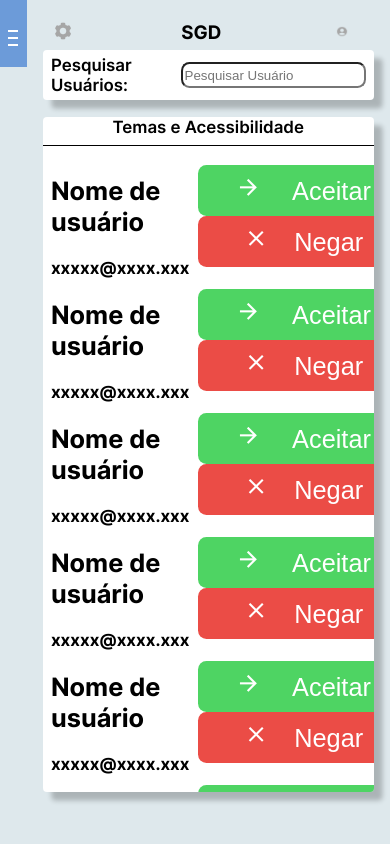
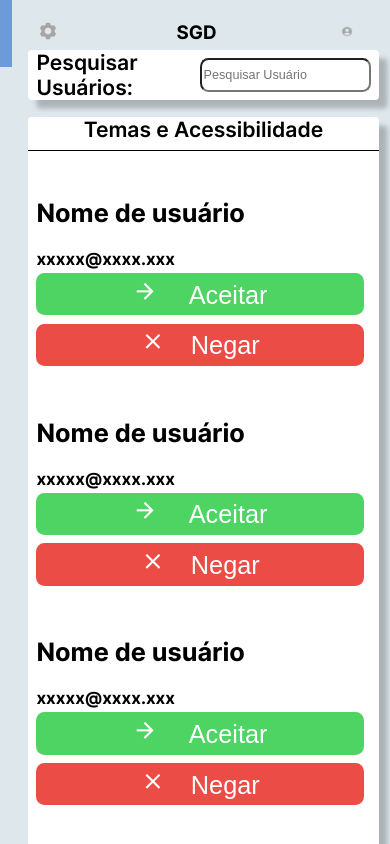
Before and after one commit to Conexao-Solidaria/consol-site-reactjs, a React (Create React App) app: page /acessos in a window 390 px wide. Built offline with nearby package versions, Linux system fonts and the light colour scheme.

Commit message:
terminando tela de acessos

```diff
--- a/src/pages/acessos/Acessos.module.css
+++ b/src/pages/acessos/Acessos.module.css
@@ -97,19 +97,20 @@ hr{
     border: none;
 }
 
-/* Cartões */
 .cartoes{
     width: 100%;
     height: 100%;
 }
 
-.cartao{
+.cartao {
     margin-left: 1vh;
     width: 98%;
     display: flex;
     flex-direction: row;
     align-items: center;
     justify-content: space-between;
+    padding: 1vh;
+    box-sizing: border-box;
 }
 
 .cartoes span{
@@ -144,3 +145,66 @@ hr{
 .cartao .button2{
     background-color: #EB4C46;
 }
+@media (max-width: 768px) {
+    .cartao {
+        flex-direction: column;
+        align-items: stretch;
+        margin: 1vh 0;
+    }
+
+    .cartao button {
+        width: 100%;
+        height: 5vh;
+        margin: 0.5vh 0;
+    }
+}
+
+@media (max-width: 768px) {
+    .pesquisa {
+        width: 90vw;
+        height: 5vh;
+    }
+
+    .pesquisa input {
+        height: 4vh;
+        width: 70vw;
+        font-size: 1.5vh;
+    }
+
+    .gerenciar {
+        width: 90vw;
+        height: auto;
+    }
+
+    .tituloTexto {
+        font-size: 2vh;
+    }
+
+    h2 {
+        font-size: 2vh;
+    }
+
+    span {
+        font-size: 2vh;
+    }
+}
+
+@media (max-width: 480px) {
+    .pesquisa {
+        height: 6vh;
+    }
+
+    .pesquisa input {
+        height: 4vh;
+        width: 80vw;
+        font-size: 1.5vh;
+    }
+
+    .tituloTexto {
+        font-size: 2.5vh;
+    }
+
+    h2 {
+        font-size: 2vh;
+    }
+}
```
